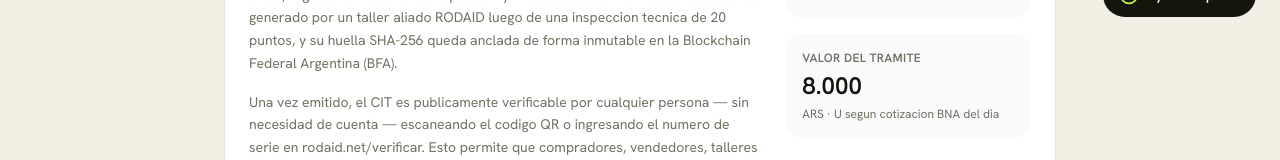
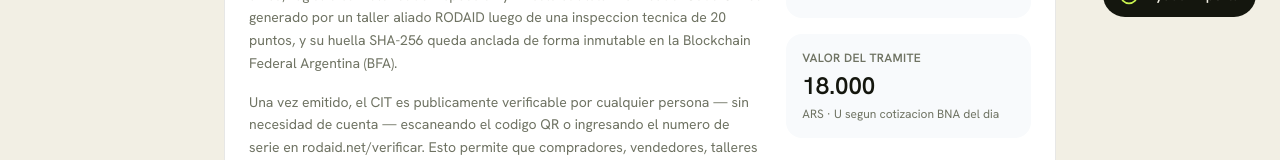
Before and after one commit to Ridaid-net/vibe-coding-platform, a Next.js app: page /sobre in a window 1280 px wide. Shown: the part 759-919 px from the top of the page. Built offline with nearby package versions, Linux system fonts and the light colour scheme.

Commit message:
fix: valor CIT corregido a 18.000 ARS en pagina sobre

```diff
--- a/app/sobre/page.tsx
+++ b/app/sobre/page.tsx
@@ -61,7 +61,7 @@ function SobreContent() {
               </div>
               <div className="rounded-xl bg-slate-50 p-4">
                 <p className="text-xs font-semibold uppercase tracking-wide text-slate-warm mb-1">Valor del tramite</p>
-                <p className="text-2xl font-semibold text-ink">8.000</p>
+                <p className="text-2xl font-semibold text-ink">18.000</p>
                 <p className="text-xs text-slate-warm mt-1">ARS · U segun cotizacion BNA del dia</p>
               </div>
             </div>
```
